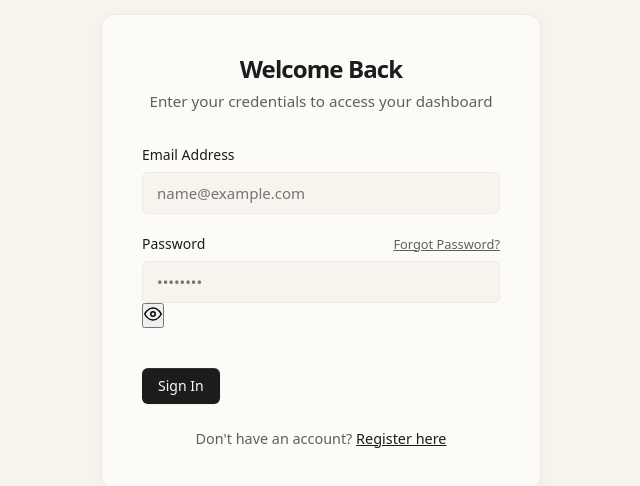
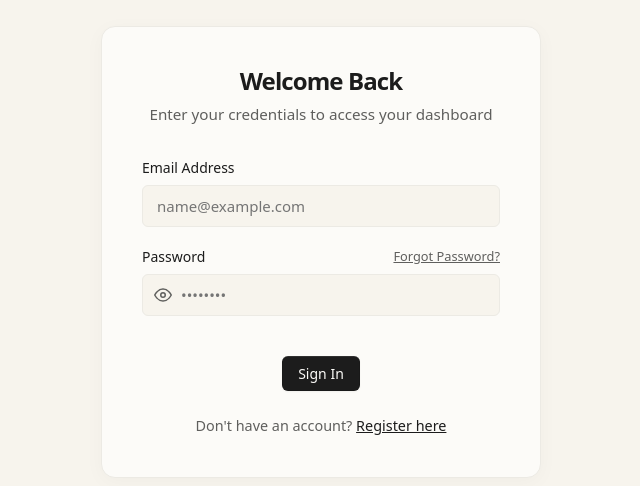
Before and after one commit to KHILANO5/GlobeTrotter, a React app in the folder frontend/: page /login in a window 1280 px wide. Shown: the part 148-634 px from the top of the page, without its empty margins (319-959 px from the left). Built offline with nearby package versions, Linux system fonts and the light colour scheme; no server answers; the HTML template or start-up script is replaced by a standard one.

Commit message:
registration merge

```diff
--- a/frontend/src/components/PasswordField.jsx
+++ b/frontend/src/components/PasswordField.jsx
@@ -13,22 +13,26 @@ function PasswordField({
   const [showPassword, setShowPassword] = useState(false);
 
   return (
-    <div className="password-input-wrapper" style={style}>
-      <input
-        type={showPassword ? 'text' : 'password'}
-        id={id}
-        name={id}
-        className={`input-field ${className}`}
-        placeholder={placeholder}
-        value={value}
-        onChange={onChange}
-        required={required}
-        autoComplete={autoComplete}
-      />
+    <div className="password-input-wrapper" style={{ position: 'relative', width: '100%', ...style }}>
       <button
         type="button"
         className="password-toggle-btn"
         onClick={() => setShowPassword((prev) => !prev)}
+        style={{
+          position: 'absolute',
+          left: '12px',
+          top: '50%',
+          transform: 'translateY(-50%)',
+          background: 'transparent',
+          border: 'none',
+          cursor: 'pointer',
+          display: 'flex',
+          alignItems: 'center',
+          justifyContent: 'center',
+          padding: 0,
+          color: 'var(--text-muted)',
+          zIndex: 2
+        }}
         aria-label={showPassword ? 'Hide password' : 'Show password'}
         title={showPassword ? 'Hide password' : 'Show password'}
         tabIndex={-1}
@@ -65,6 +69,18 @@ function PasswordField({
           </svg>
         )}
       </button>
+      <input
+        type={showPassword ? 'text' : 'password'}
+        id={id}
+        name={id}
+        className={`input-field ${className}`}
+        placeholder={placeholder}
+        value={value}
+        onChange={onChange}
+        required={required}
+        autoComplete={autoComplete}
+        style={{ paddingLeft: '38px', width: '100%' }}
+      />
     </div>
   );
 }
--- a/frontend/src/pages/Login.jsx
+++ b/frontend/src/pages/Login.jsx
@@ -74,14 +74,15 @@ function Login() {
           />
         </div>
 
+        <div style={{ display: 'flex', justifyContent: 'center', marginBottom: '1.5rem' }}>
           <button
             type="submit"
             className="btn btn-primary"
             disabled={loading}
-          style={{ marginBottom: '1.5rem' }}
           >
             {loading ? 'Signing in...' : 'Sign In'}
           </button>
+        </div>
 
         <p style={{ fontSize: '0.9rem', textAlign: 'center', color: 'var(--text-muted)' }}>
           Don't have an account? <Link to="/register" style={{ color: 'var(--text-charcoal)', textDecoration: 'underline', fontWeight: '500' }}>Register here</Link>
```
Also changed, not shown: 1 other file (tests, documents, lock files or other folders). Lines whose indentation alone changed are shown as unchanged.
